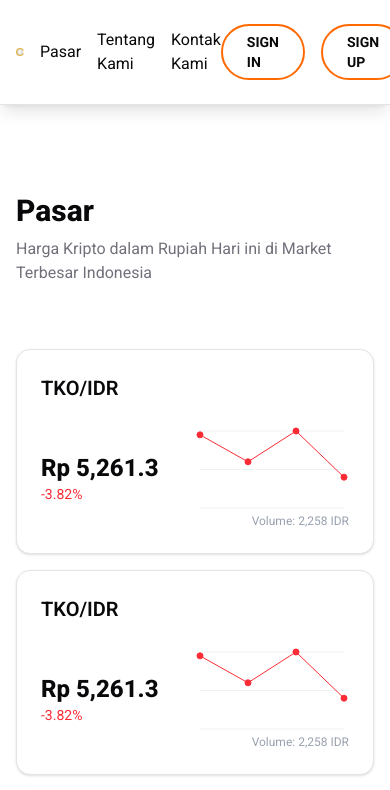
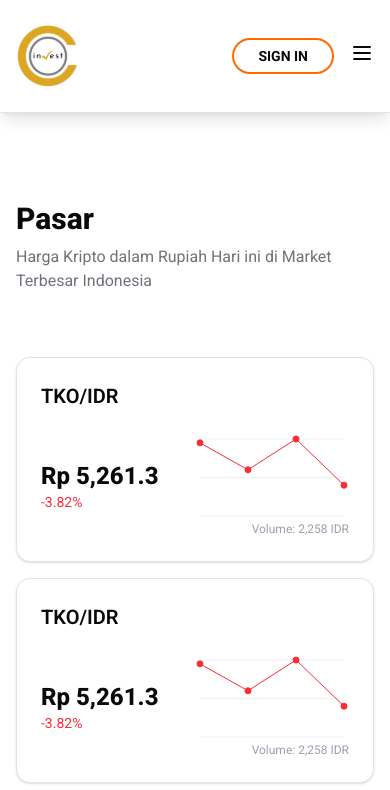
Before and after one commit to hilmyha/take-home-test-unitedcreative, a Next.js app: page / in a window 390 px wide. Shown: the top 790 px of the page. Built offline with nearby package versions, Linux system fonts and the light colour scheme.

Commit message:
feat: sidebar on header site

```diff
--- a/src/components/header.tsx
+++ b/src/components/header.tsx
@@ -3,26 +3,60 @@ import Logo from "../../public/logo.svg";
 import React from "react";
 import Link from "next/link";
 import SignButton from "./sign-button";
+import {
+  Sheet,
+  SheetContent,
+  SheetHeader,
+  SheetTitle,
+  SheetTrigger,
+} from "./ui/sheet";
+import { Menu } from "lucide-react";
 
 export default function Header() {
   return (
-    <header
-      className={`bg-white dark:bg-slate-950 border-b sticky top-0 shadow-lg z-50`}
-    >
-      <div className="py-6 flex items-center justify-between container">
+    <header className="bg-white dark:bg-slate-950 border-b sticky top-0 shadow-lg z-50">
+      <div className="py-6 flex items-center justify-between container mx-auto px-4">
+        {/* Logo and Mobile Menu */}
         <div className="flex items-center gap-4">
-          <Link href={"/"}>
-            <Image src={Logo} alt="Company Logo" className="mr-2" />
+          <Link href="/">
+            <Image src={Logo} alt="Company Logo" className="mr-2 w-16" />
           </Link>
-          <Link href={"#"}>Pasar</Link>
-          <Link href={"#"}>Tentang Kami</Link>
-          <Link href={"#"}>Kontak Kami</Link>
+
+          {/* Desktop Menu */}
+          <nav className="hidden md:flex items-center gap-4">
+            <Link href={"#"}>Pasar</Link>
+            <Link href={"#"}>Tentang Kami</Link>
+            <Link href={"#"}>Kontak Kami</Link>
+          </nav>
         </div>
+
+        {/* Sign In / Sign Up Buttons */}
         <div className="flex items-center gap-4">
-          <Link href={"/dashboard"}>
+          <Link href="/dashboard">
             <SignButton title="Sign In" />
           </Link>
-          <SignButton title="Sign Up" />
+          <div className="hidden md:block">
+            <SignButton title="Sign Up" />
+          </div>
+
+          {/* Mobile Menu */}
+          <div className="md:hidden">
+            <Sheet>
+              <SheetTrigger>
+                <Menu className="w-6 h-6" />
+              </SheetTrigger>
+              <SheetContent>
+                <SheetHeader>
+                  <SheetTitle>Menu</SheetTitle>
+                </SheetHeader>
+                <nav className="flex flex-col gap-4 mt-4 p-6">
+                  <Link href={"#"}>Pasar</Link>
+                  <Link href={"#"}>Tentang Kami</Link>
+                  <Link href={"#"}>Kontak Kami</Link>
+                </nav>
+              </SheetContent>
+            </Sheet>
+          </div>
         </div>
       </div>
     </header>
```
